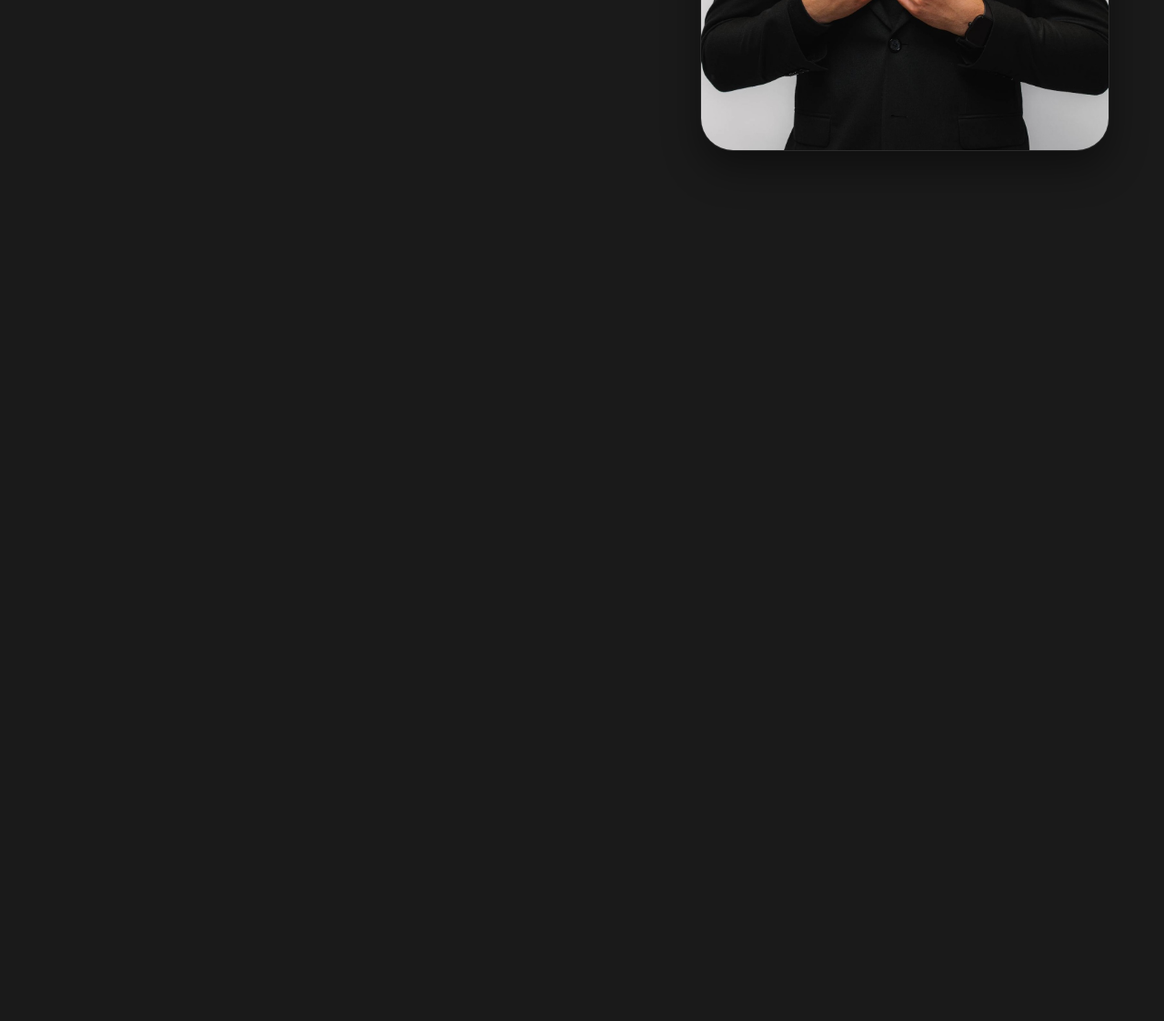
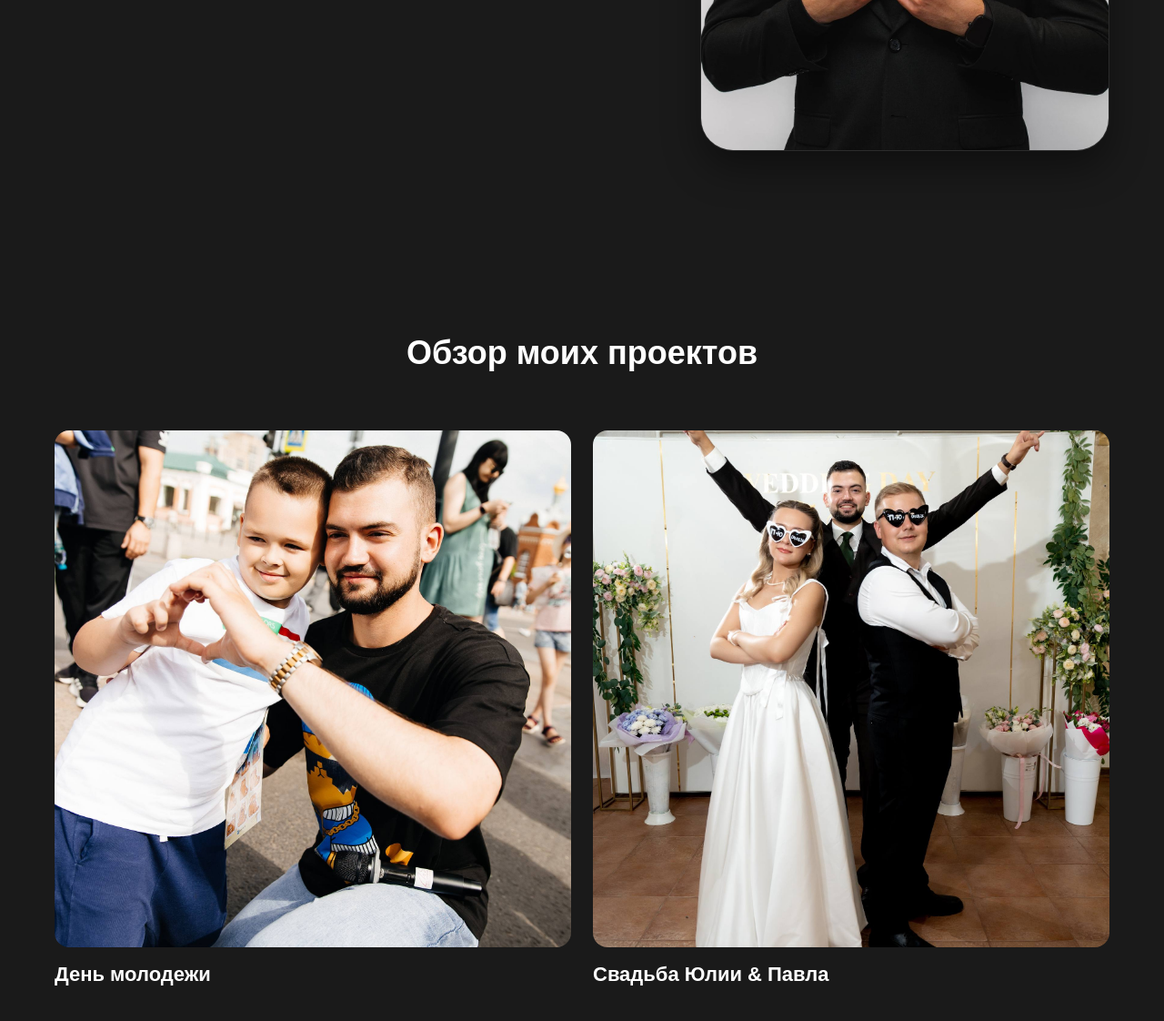
Before and after one commit to DreamerOnMaybe/host-portfolio, a website built with Vite: page index.html in a window 1280 px wide. Shown: the part 849-1971 px from the top of the page at 91% size. Before the commit the page ends 1115 px from the top, so only its background shows below. Built offline with nearby package versions, Linux system fonts and the light colour scheme; a web font is replaced by a local one.

Commit message:
Layout of the portfolio section, with minimal animations.

```diff
--- a/index.html
+++ b/index.html
@@ -44,9 +44,43 @@
         <div class="container about__container">
           <div class="about__text">
             <h2 class="about__title">Харизматичный ведущий из солнечного Омска</h2>
-            <p class="about__desc">Уже более 8 лет я создаю атмосферу на событиях любого масштаба: от камерных семейных праздников и свадеб до драйвовых концертов, корпоративов и спортивных соревнований. Чувствую аудиторию, импровизирую без шаблонов и делаю так, чтобы каждый гость стал частью общего праздника.</p>
+            <p class="about__desc">Уже более 8 лет я создаю атмосферу на событиях любого масштаба: от камерных семейных
+              праздников и свадеб до драйвовых концертов, корпоративов и спортивных соревнований. Чувствую аудиторию,
+              импровизирую без шаблонов и делаю так, чтобы каждый гость стал частью общего праздника.</p>
           </div>
           <img class="main__photo" src="/photo_2026-09-12_12-11-43.jpg" alt="Главное фото">
+        </div>
+      </section>
+
+      <section class="portfolio" id="portfolio">
+        <div class="container portfolio__container">
+          <h2 class="portfolio__title">Обзор моих проектов</h2>
+          <div class="portfolio__grid">
+            <article class="project" role="button" tabindex="0" data-project="youth-day">
+              <div class="project__image-box">
+                <img
+                  class="project__photo"
+                  src="/youth_day/5.jpg"
+                  alt="Ведущий Влад Тетеркин на Дне молодежи"
+                  loading="lazy"
+                >
+                <span class="project__badge">Смотреть фото</span>
+              </div>
+              <h3 class="project__title">День молодежи</h3>
+            </article>
+            <article class="project" role="button" tabindex="0" data-project="wedding-day">
+              <div class="project__image-box">
+                <img
+                  class="project__photo"
+                  src="/wedding_y&p/7.jpg"
+                  alt="Ведущий Влад Тетеркин на свадьбе"
+                  loading="lazy"
+                >
+                <span class="project__badge">Смотреть фото</span>
+              </div>
+              <h3 class="project__title">Свадьба Юлии & Павла</h3>
+            </article>
+          </div>
         </div>
       </section>
     </main>
--- a/src/scss/main.scss
+++ b/src/scss/main.scss
@@ -128,3 +128,95 @@ a {
     border: 1px solid rgba(255, 255, 255, 0.08); // благородная тонкая грань
     box-shadow: 0 20px 40px rgba(0, 0, 0, 0.4);
 }
+
+.portfolio {
+  padding-block: 80px;
+
+  &__title {
+    font-weight: 700;
+    font-size: clamp(24px, 4vw, 36px);
+    line-height: 1.2;
+    text-align: center;
+  }
+
+  &__grid {
+    margin-top: clamp(40px, 6vw, 64px);
+    display: grid;
+    grid-template-columns: 1fr; // 1 колонка на смартфонах
+    gap: 32px;
+
+    @media (min-width: 640px) {
+      grid-template-columns: repeat(2, 1fr); // идеальная сетка 2х2 от планшета и выше
+      gap: 32px 24px;
+    }
+  }
+}
+
+.project {
+  cursor: pointer;
+  display: flex;
+  flex-direction: column;
+  outline: none;
+
+  &__image-box {
+    position: relative;
+    overflow: hidden;
+    border-radius: 16px;
+    aspect-ratio: 1 / 1; // квадратный кадр (или 4/3)
+    background-color: var(--color-bg-surface);
+  }
+
+  &__photo {
+    width: 100%;
+    height: 100%;
+    object-fit: cover;
+    transition: transform 0.4s ease;
+  }
+
+  &__badge {
+    position: absolute;
+    bottom: 16px;
+    right: 16px;
+    background: rgba(15, 16, 18, 0.75);
+    backdrop-filter: blur(8px);
+    color: var(--color-text-primary);
+    font-size: 12px;
+    font-weight: 500;
+    padding: 6px 12px;
+    border-radius: 20px;
+    border: 1px solid rgba(255, 255, 255, 0.1);
+    opacity: 0;
+    transform: translateY(8px);
+    transition: opacity 0.3s ease, transform 0.3s ease;
+  }
+
+  &__title {
+    margin-top: 16px;
+    font-weight: 700;
+    font-size: clamp(18px, 2vw, 22px);
+    line-height: 1.3;
+    transition: color 0.2s ease;
+  }
+
+  // Эффект при наведении курсора на десктопе
+  &:hover {
+    .project__photo {
+      transform: scale(1.04); // плавный зум картинки
+    }
+
+    .project__badge {
+      opacity: 1;
+      transform: translateY(0);
+    }
+
+    .project__title {
+      color: var(--color-accent); // заголовок мягко подсвечивается
+    }
+  }
+
+  // Доступность: подсветка при переходе клавишей Tab
+  &:focus-visible {
+    border-radius: 16px;
+    box-shadow: 0 0 0 3px var(--color-accent);
+  }
+}
```
Also changed, not shown: public/wedding_y&p/1.jpg (added), public/wedding_y&p/2.jpg (added), public/wedding_y&p/3.jpg (added), public/wedding_y&p/4.jpg (added), public/wedding_y&p/5.jpg (added), public/wedding_y&p/6.jpg (added), public/wedding_y&p/7.jpg (added), public/youth_day/1.jpg (added), public/youth_day/2.jpg (added), public/youth_day/3.jpg (added), public/youth_day/4.jpg (added), public/youth_day/5.jpg (added), public/youth_day/6.jpg (added), public/youth_day/7.jpg (added).
